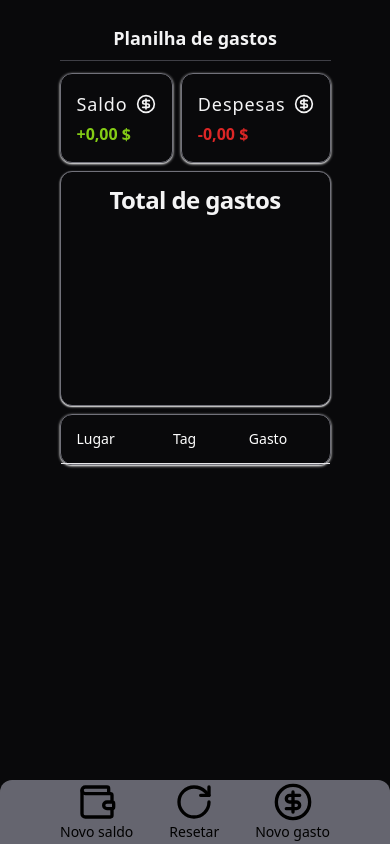
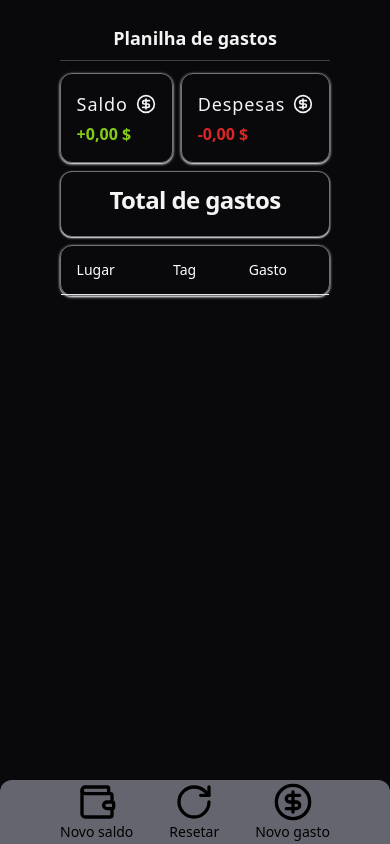
Before and after one commit to VitorAndes/planilha-de-gastos, a React (Vite) app: page / in a window 390 px wide. Built offline with nearby package versions, Linux system fonts and the light colour scheme.

Commit message:
nab bar mobile 2

```diff
--- a/src/components/cardChart.tsx
+++ b/src/components/cardChart.tsx
@@ -78,7 +78,7 @@ export function CardChart() {
       <CardHeader className="items-center px-4 py-0">
         <CardTitle>Total de gastos</CardTitle>
       </CardHeader>
-      <CardContent className="flex flex-col p-5 h-full ">
+      <CardContent className="flex justify-start p-0 h-full ">
         <ChartContainer config={chartConfig}>
           <BarChart
             accessibilityLayer
```
